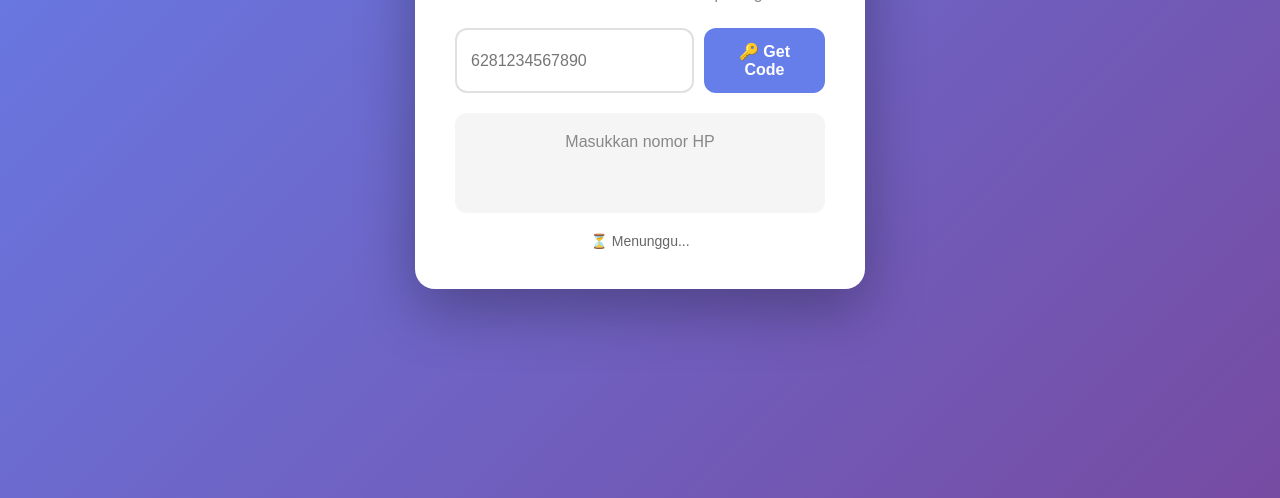
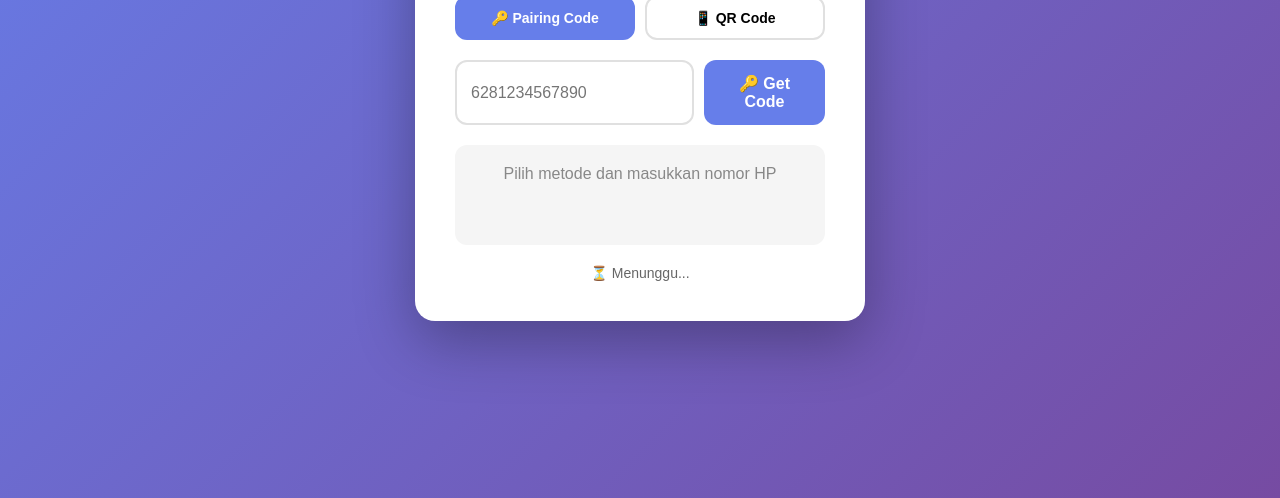
Before and after one commit to revanstore235/Tes, a website: page public/index.html in a window 1280 px wide. Shown: the part 302-800 px from the top of the page. Drawn offline with Linux system fonts and the light colour scheme; no server answers.

Commit message:
Update index.html

```diff
--- a/public/index.html
+++ b/public/index.html
@@ -25,6 +25,29 @@
         }
         h1 { text-align: center; color: #333; }
         .sub { text-align: center; color: #888; margin-bottom: 25px; }
+
+        .method-selector {
+            display: flex;
+            gap: 10px;
+            margin-bottom: 20px;
+        }
+        .method-btn {
+            flex: 1;
+            padding: 12px;
+            border: 2px solid #e0e0e0;
+            border-radius: 12px;
+            background: white;
+            font-size: 14px;
+            font-weight: bold;
+            cursor: pointer;
+            transition: all 0.3s;
+        }
+        .method-btn.active {
+            border-color: #667eea;
+            background: #667eea;
+            color: white;
+        }
+
         .input-group { display: flex; gap: 10px; margin-bottom: 20px; }
         .input-group input {
             flex: 1;
@@ -45,6 +68,7 @@
             cursor: pointer;
         }
         .input-group button:disabled { opacity: 0.6; }
+
         #result {
             background: #f5f5f5;
             border-radius: 12px;
@@ -71,9 +95,11 @@
             display: inline-block;
         }
         .qr-container img { width: 180px; height: 180px; }
+
         .status { text-align: center; color: #666; font-size: 14px; margin-top: 10px; }
         .status.online { color: #28a745; }
         .status.offline { color: #dc3545; }
+
         .spinner {
             border: 4px solid #f3f3f3;
             border-top: 4px solid #667eea;
@@ -89,24 +115,39 @@
 <body>
     <div class="card">
         <h1>🤖 WhatsApp Bot</h1>
-        <p class="sub">Masukkan nomor HP untuk pairing</p>
+        <p class="sub">Pilih metode pairing</p>
+
+        <div class="method-selector">
+            <button class="method-btn active" id="btnPairing" onclick="setMethod('pairing')">🔑 Pairing Code</button>
+            <button class="method-btn" id="btnQR" onclick="setMethod('qr')">📱 QR Code</button>
+        </div>
 
         <div class="input-group">
             <input type="text" id="phone" placeholder="6281234567890" maxlength="15">
-            <button id="btn" onclick="pairing()">🔑 Get Code</button>
+            <button id="btn" onclick="request()">🔑 Get Code</button>
         </div>
 
         <div id="result">
-            <div style="color:#888;">Masukkan nomor HP</div>
+            <div style="color:#888;">Pilih metode dan masukkan nomor HP</div>
         </div>
 
         <div class="status" id="status">⏳ Menunggu...</div>
     </div>
 
     <script>
+        let currentMethod = 'pairing';
         let isPairing = false;
 
-        async function pairing() {
+        function setMethod(method) {
+            currentMethod = method;
+            document.getElementById('btnPairing').className = 'method-btn' + (method === 'pairing' ? ' active' : '');
+            document.getElementById('btnQR').className = 'method-btn' + (method === 'qr' ? ' active' : '');
+
+            const btn = document.getElementById('btn');
+            btn.innerHTML = method === 'pairing' ? '🔑 Get Code' : '📱 Get QR';
+        }
+
+        async function request() {
             if (isPairing) return;
 
             const phone = document.getElementById('phone').value.trim();
@@ -125,13 +166,13 @@
             btn.innerHTML = '⏳ Loading...';
 
             const result = document.getElementById('result');
-            result.innerHTML = '<div class="spinner"></div><div style="color:#888;margin-top:10px;">Meminta pairing code...</div>';
+            result.innerHTML = '<div class="spinner"></div><div style="color:#888;margin-top:10px;">Meminta...</div>';
 
             try {
                 const res = await fetch('/api/pair', {
                     method: 'POST',
                     headers: { 'Content-Type': 'application/json' },
-                    body: JSON.stringify({ phone: phone })
+                    body: JSON.stringify({ phone: phone, method: currentMethod })
                 });
                 const data = await res.json();
 
@@ -165,11 +206,11 @@
 
             isPairing = false;
             btn.disabled = false;
-            btn.innerHTML = '🔑 Get Code';
+            btn.innerHTML = currentMethod === 'pairing' ? '🔑 Get Code' : '📱 Get QR';
         }
 
         document.getElementById('phone').addEventListener('keypress', (e) => {
-            if (e.key === 'Enter') pairing();
+            if (e.key === 'Enter') request();
         });
         document.getElementById('phone').addEventListener('input', function() {
             this.value = this.value.replace(/\D/g, '');
```
